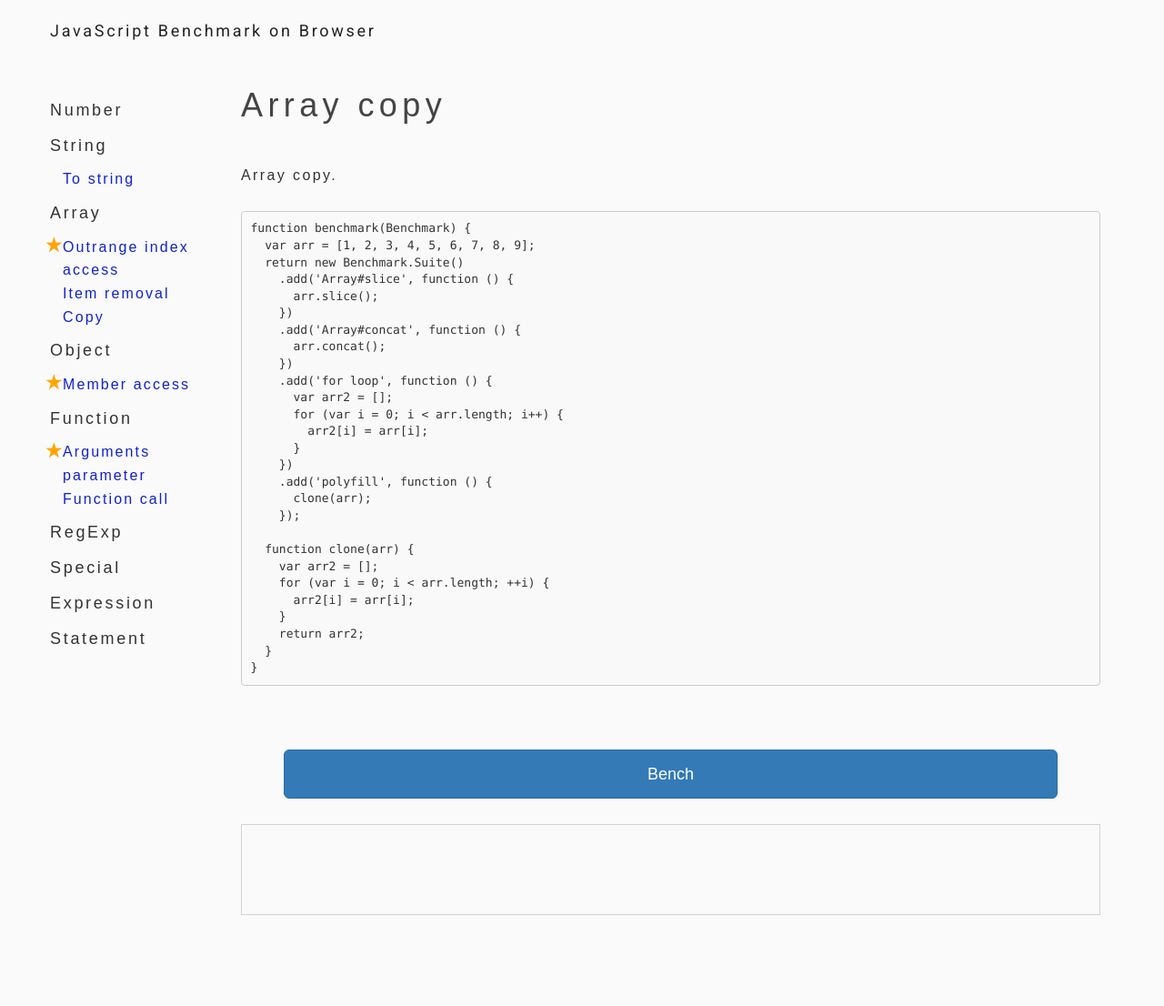
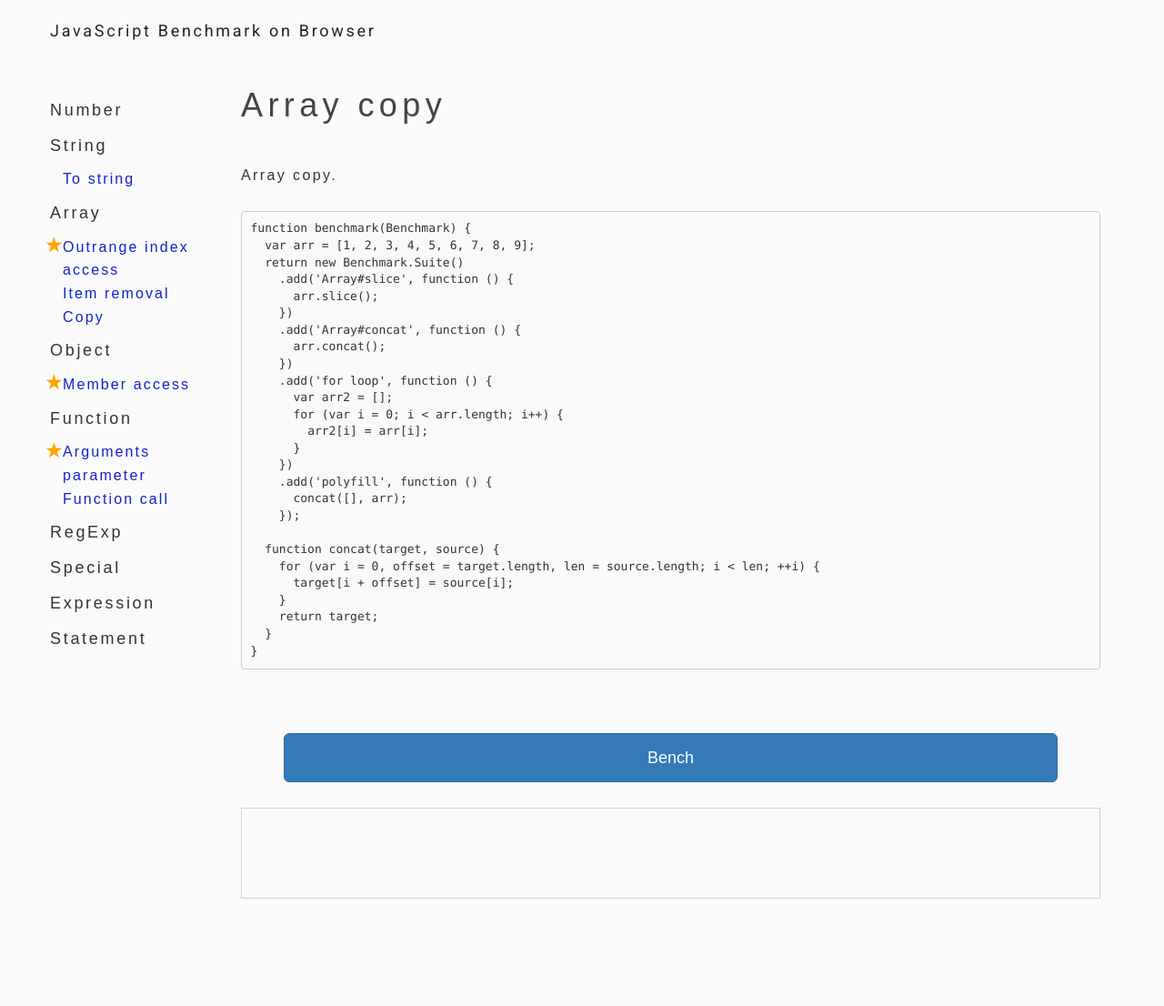
Before and after one commit to falsandtru/benchmark, a Jekyll site: the page built from suites/3/index.md, in a window 1280 px wide. Shown: the whole page at 91% size. Built offline with Jekyll 4.4.1, drawn with Linux system fonts in a browser that asks for light colours; nearby versions of some CDN libraries.

Commit message:
refactor(suites): improve benchmark suite

````diff
--- a/suites/3/index.md
+++ b/suites/3/index.md
@@ -24,15 +24,14 @@ function benchmark(Benchmark) {
       }
     })
     .add('polyfill', function () {
-      clone(arr);
+      concat([], arr);
     });
 
-  function clone(arr) {
-    var arr2 = [];
-    for (var i = 0; i < arr.length; ++i) {
-      arr2[i] = arr[i];
+  function concat(target, source) {
+    for (var i = 0, offset = target.length, len = source.length; i < len; ++i) {
+      target[i + offset] = source[i];
     }
-    return arr2;
+    return target;
   }
 }
 ```
````
